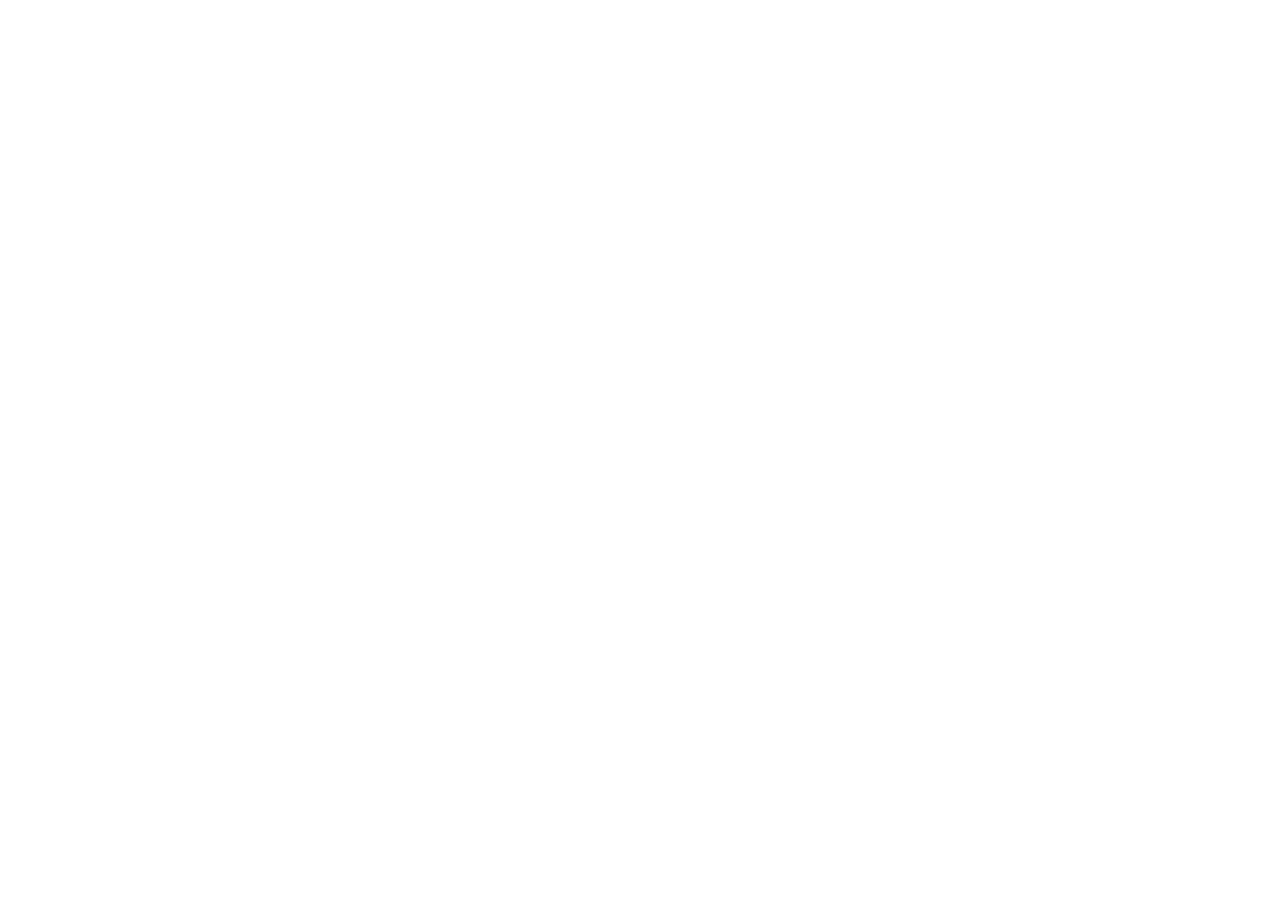
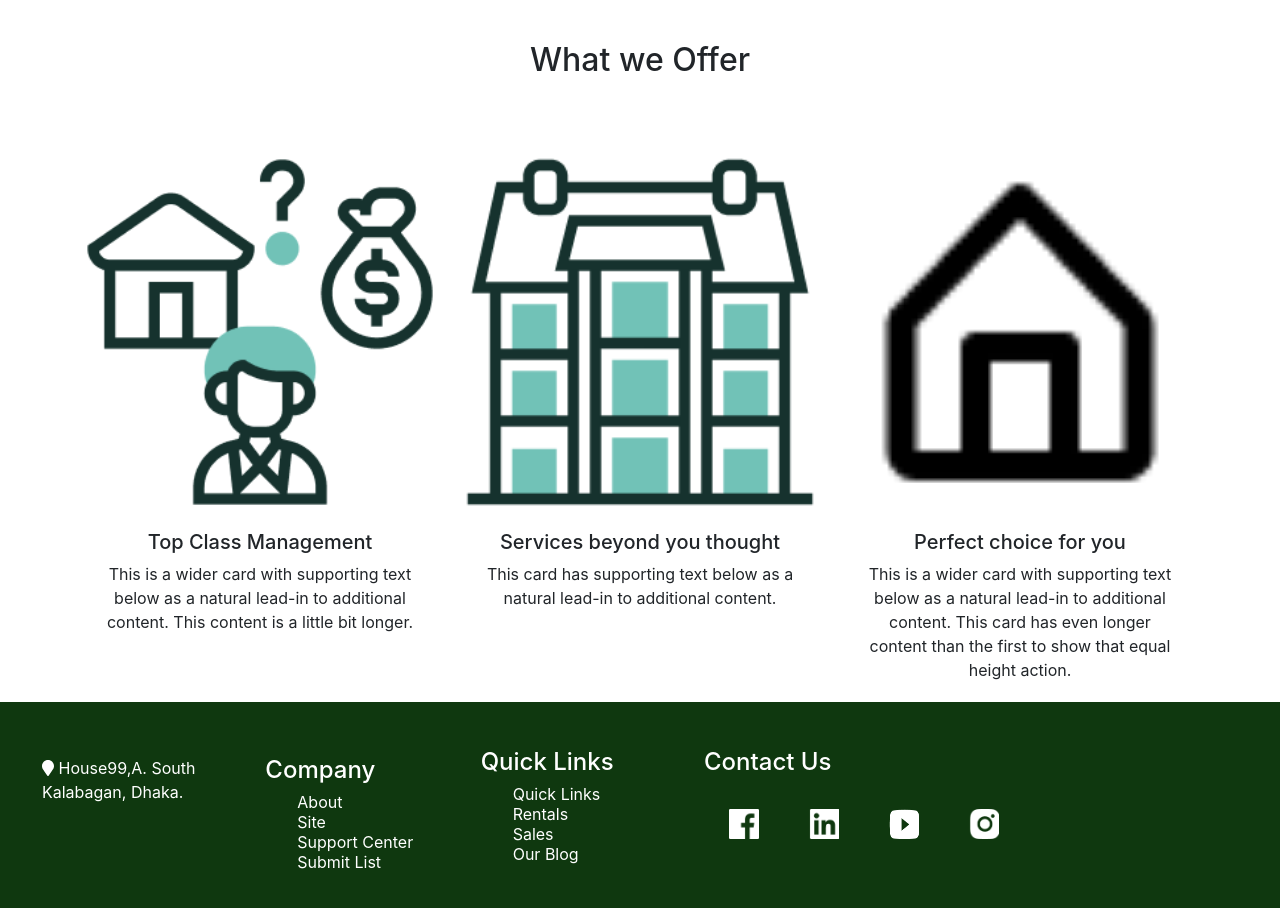
Before and after one commit to Taher-39/Rent_Project_Team-77, a React (Create React App) app: page / in a window 1280 px wide. Shown: the part 1580-2488 px from the top of the page. Before the commit the page ends 1514 px from the top, so only its background shows below. Built offline with nearby package versions, Linux system fonts and the light colour scheme.

Commit message:
footer done

```diff
--- /dev/null
+++ b/src/components/Home/Footer/Footer.css
@@ -0,0 +1,15 @@
+.footer-div{
+    background-color: rgb(15, 56, 15);
+    padding: 30px;
+}
+.icon{
+    margin: 25px;
+}
+.icon img{
+    height: 30px;
+    width: 30px;
+}
+li{
+    line-height: 20px;
+    list-style: none;
+}
--- /dev/null
+++ b/src/components/Home/Footer/Footer.js
@@ -0,0 +1,43 @@
+import React from 'react';
+import './Footer.css'
+import { FontAwesomeIcon } from '@fortawesome/react-fontawesome'
+import { faMapMarker } from '@fortawesome/free-solid-svg-icons'
+import facebook from '../../../images/logos/Vector.png'
+import insta from '../../../images/logos/Vector-2.png'
+import youtube from '../../../images/logos/Vector-3.png'
+import linkedIn from '../../../images/logos/Vector-1.png'
+
+
+const Footer = () => {
+    return (
+        <div className="row footer-div">
+            <div className="col-md-2 m-2 p-3"><p className="text-white"><FontAwesomeIcon icon={faMapMarker} /> House99,A. South Kalabagan, Dhaka.</p></div>
+            <div className="col-md-2 m-2 p-3 text-white"><h4>Company</h4>
+            <ul>
+                <li>About</li>
+                <li>Site</li>
+                <li>Support Center</li>
+                <li>Submit List</li>
+            </ul>
+            </div>
+            <div className="col-md-2 m-2 p-2 text-white"><h4>Quick Links</h4>
+            <ul>
+                <li>Quick Links</li>
+                <li>Rentals</li>
+                <li>Sales</li>
+                <li>Our Blog</li>
+            </ul></div>
+            <div className="col-md-2 m-2 p-2 text-white"><h4>Contact Us</h4>
+            <div className="d-flex">
+                 <div className="icon"><img src={facebook} alt="" /></div>
+                 <div className="icon"><img src={insta} alt=""/></div>
+                 <div className="icon"><img src={youtube} alt=""/></div>
+                 <div className="icon"><img src={linkedIn} alt=""/></div>
+            </div>
+            </div>
+
+        </div>
+    );
+};
+
+export default Footer;
--- a/src/components/Home/Home/Home.js
+++ b/src/components/Home/Home/Home.js
@@ -1,6 +1,8 @@
 import React from 'react';
+import Footer from '../Footer/Footer';
 import Header from '../Header/Header';
 import Navbar from '../Navbar/Navbar';
+import Review from '../Review/Review';
 import Services from '../Services/Services';
 
 const Home = () => {
@@ -9,6 +11,8 @@
             <Navbar/>
             <Header/>
             <Services/>
+            <Review/>
+            <Footer/>
         </div>
     );
 };
--- /dev/null
+++ b/src/components/Home/Review/Review.css
@@ -0,0 +1,14 @@
+.review-sec{
+    text-align: center;
+}
+.review-img{
+    height: 150px;
+    width: 150px;
+}
+.card{
+    align-items: center;
+    border: none;
+}
+.cards-div{
+    margin-top: 50px;
+}
--- /dev/null
+++ b/src/components/Home/Review/Review.js
@@ -0,0 +1,45 @@
+import React from 'react';
+import './Review.css'
+import img1 from '../../../images/logos/affordable 1.png'
+import img2 from '../../../images/logos/apartment 1.png'
+import img3 from '../../../images/logos/Group 33351.png'
+
+const Review = () => {
+    return (
+        <div className="container review-sec">
+            <h2 className="mt-3">What we Offer</h2>
+            <div class="row row-cols-1 row-cols-md-3 g-4 cards-div">
+            <div class="col">
+                <div class="card h-100">
+                <img className="review-img" src={img1} class="card-img-top" alt="..."/>
+                <div class="card-body">
+                    <h5 class="card-title">Top Class Management</h5>
+                    <p class="card-text">This is a wider card with supporting text below as a natural lead-in to additional content. This content is a little bit longer.</p>
+                </div>
+                </div>
+            </div>
+            <div class="col">
+                <div class="card h-100">
+                <img className="review-img" src={img2} class="card-img-top" alt="..."/>
+                <div class="card-body">
+                    <h5 class="card-title">Services beyond you thought</h5>
+                    <p class="card-text">This card has supporting text below as a natural lead-in to additional content.</p>
+                </div>
+                </div>
+            </div>
+            <div class="col">
+                <div class="card h-100">
+                <img className="review-img" src={img3} class="card-img-top" alt="..."/>
+                <div class="card-body">
+                    <h5 class="card-title">Perfect choice for you</h5>
+                    <p class="card-text">This is a wider card with supporting text below as a natural lead-in to additional content. This card has even longer content than the first to show that equal height action.</p>
+                </div>
+                </div>
+            </div>
+            </div>
+
+        </div>
+    );
+};
+
+export default Review;
```
